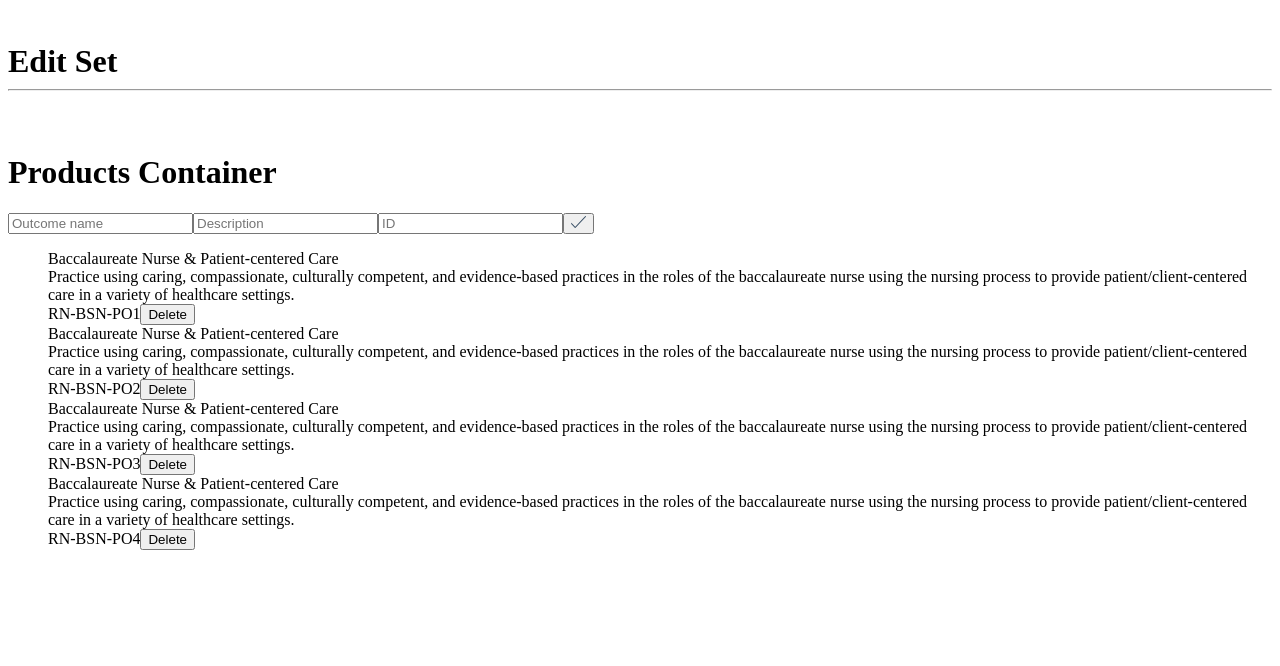
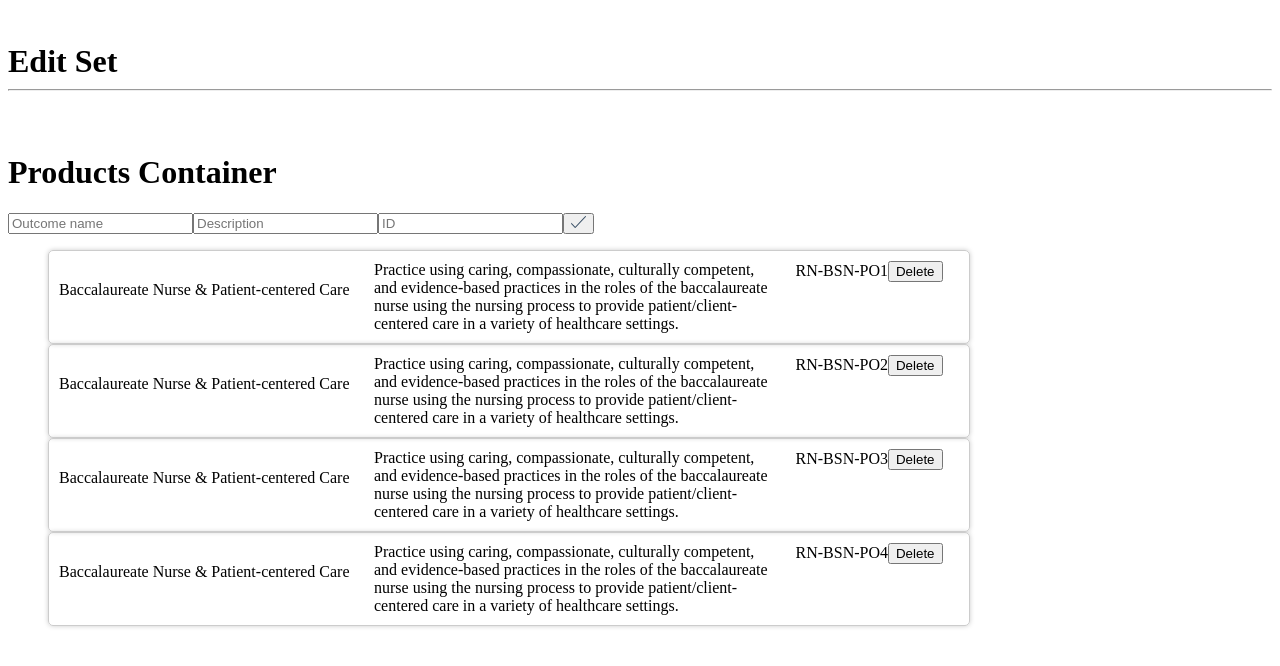
Before and after one commit to Ntwali-Josue/set, a React (Create React App) app: page / in a window 1280 px wide. Shown: the top 666 px of the page. Built offline with nearby package versions, Linux system fonts and the light colour scheme; the HTML template or start-up script is replaced by a standard one.

Commit message:
Style products items section

```diff
--- a/src/App.css
+++ b/src/App.css
@@ -1,3 +1,21 @@
 .App {
   margin: 0;
 }
+
+.product-item {
+  display: grid;
+  grid-template-columns: 35% 45% 20%;
+  width: 900px;
+  border: 1px solid #ccc;
+  border-radius: 5px;
+  box-shadow: 0 0 5px #ccc;
+  padding: 10px;
+}
+
+.product-name {
+  padding-top: 20px;
+}
+
+.product-id {
+  text-align: center;
+}
```
